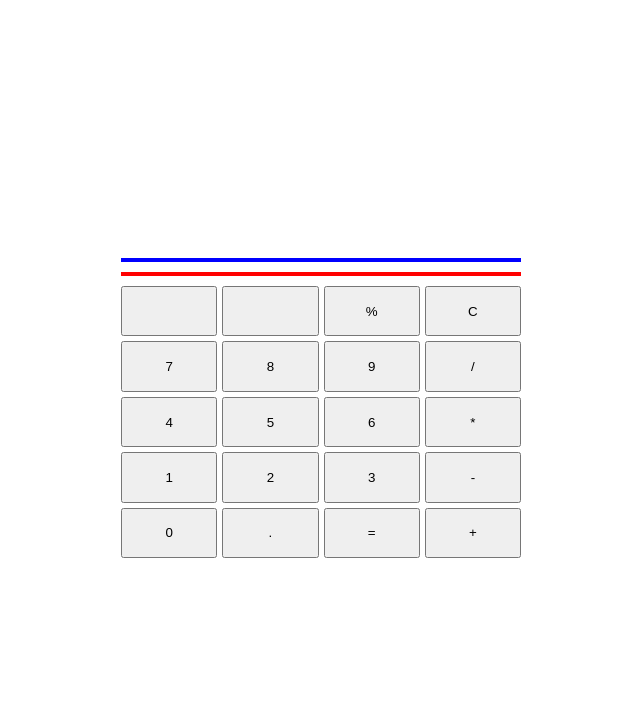
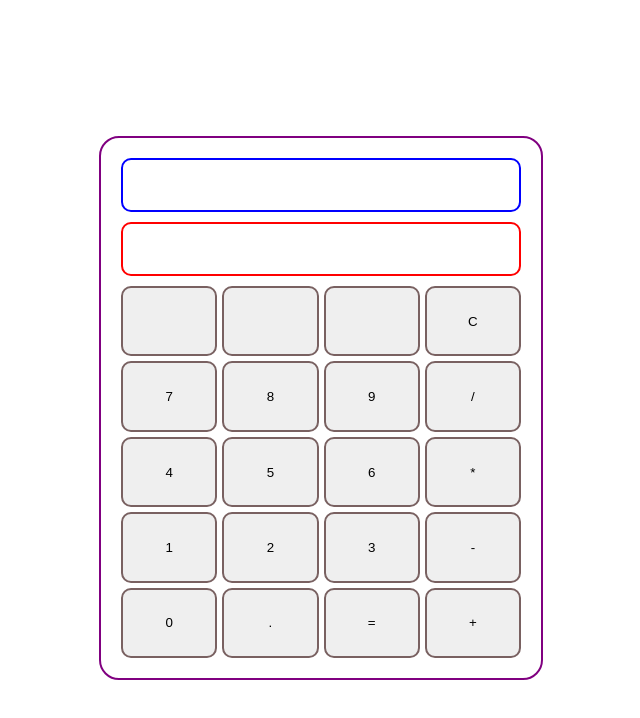
Before and after one commit to kaseymurdoch/calculator, a plain HTML site: page index.html in a window 1280 px wide. Shown: the whole page, without its empty margins (319-959 px from the left). Drawn offline with Linux system fonts and the light colour scheme.

Commit message:
Code cleanup, CSS additions

```diff
--- a/index.html
+++ b/index.html
@@ -28,7 +28,7 @@
                 <button id="decimal">.</button>
             </div>
             <div class="column">
-                <button id="percent">%</button>
+                <button id="percent"></button>
                 <button id="9">9</button>
                 <button id="6">6</button>
                 <button id="3">3</button>
--- a/javascript.js
+++ b/javascript.js
@@ -20,7 +20,6 @@ const openParantheses = document.getElementById(`openParantheses`)
 const closeParantheses = document.getElementById(`closeParantheses`)
 const percent = document.getElementById(`percent`)
 const buttons = document.querySelectorAll(`button`)
-console.log(buttons)
 let displayValue = 0
 let storedValue = 0
 let operatorText = ``
@@ -36,12 +35,7 @@ function multiplyFunc(a, b) {
     return a * b
 }
 function divideFunc(a, b) {
-    if (b === 0) {
-        return `Infinity`
-    }
-    else {
-        return a / b
-    }
+    return a / b
 }
 
 // Iterates through each button and does something depending on which you click on
@@ -144,13 +138,8 @@ function operate(operator) {
         display.textContent = divideFunc(storedValue, displayValue)
     }
 
-    console.log(`After operation storedvalue: ${storedValue}`)
-    console.log(`After operation displayvalue: ${displayValue}`)
     operatorText = ``
-    storedValue = displayValue
     displayValue = display.textContent
-    console.log(`Ending storedvalue: ${storedValue}`)
-    console.log(`Ending displayvalue: ${displayValue}`)
 
     if (displayValue === `Infinity` || displayValue === `NaN`) {
         display.textContent = `Bruh that is illegal`
--- a/style.css
+++ b/style.css
@@ -10,27 +10,37 @@ body {
     flex-direction: column;
     padding: 20px;
     width: 400px;
-    height: 300px;
+    height: 500px;
     gap: 10px;
+    border-radius: 20px;
+    border: solid purple 2px;
+
 }
 
 #log {
-    display: flex;
-    justify-content: right;
     border: solid blue 2px;
+
 }
 
 #display {
+    border: solid red 2px;
+
+}
+
+#log,
+#display {
     display: flex;
     justify-content: right;
-    border: solid red 2px;
+    border-radius: 10px;
+    height: 40px;
+    padding: 5px;
+    font-size: 30px;
 }
 
 .inputs {
     display: flex;
     flex: 1;
     gap: 5px;
-
 }
 
 .column {
@@ -41,5 +51,7 @@ body {
 }
 
 .column>button {
+    border: solid rgb(121, 97, 97) 2px;
+    border-radius: 10px;
     flex: 1;
 }
```
